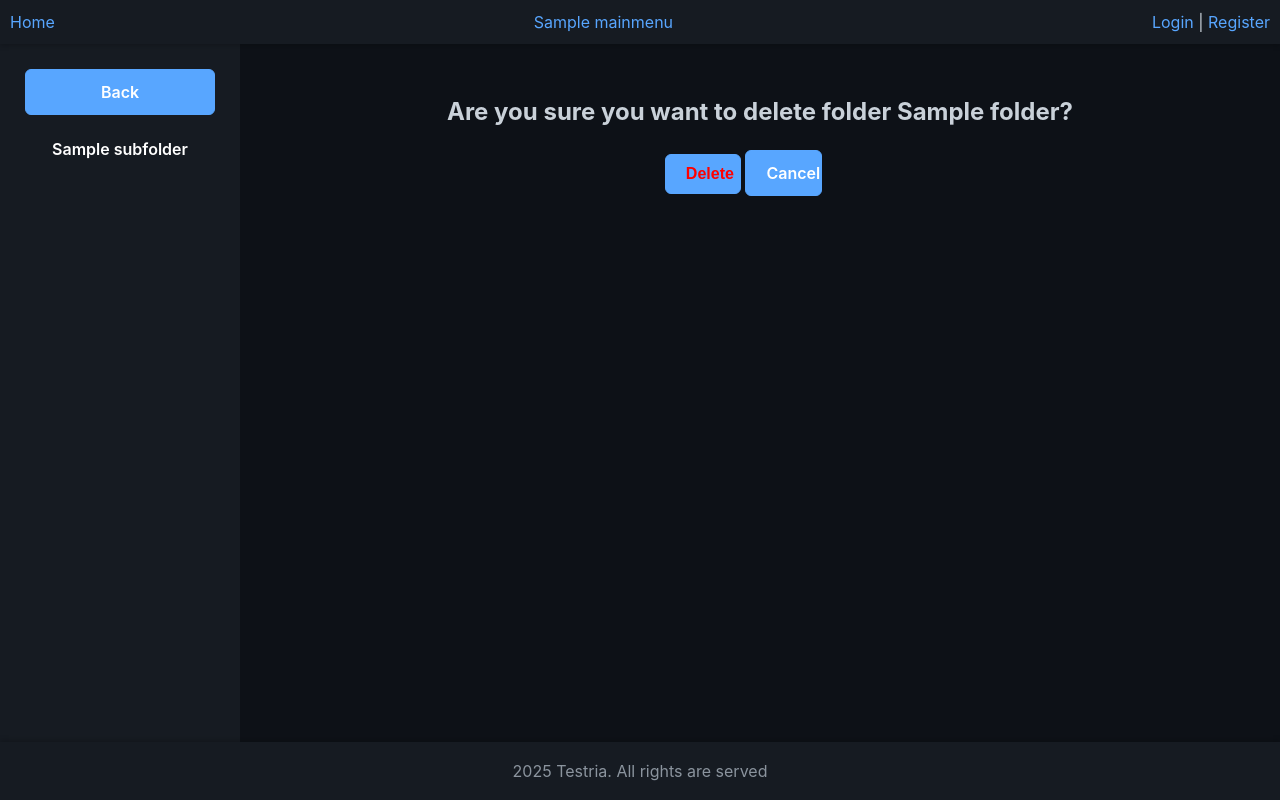
After one commit to vitaliminkouski/Testria, a Django app: template testria/mainapp/templates/mainapp/folder_delete_confirm.html in a window 1280 px wide. The commit adds this page. Run offline with Django 5.2, Linux system fonts and the light colour scheme; the template is opened without the code that fills it: most values are stand-ins (such as "Sample title", 1, 10 or a date in 2020).

Commit message:
implemented folders deletion

```diff
--- /dev/null
+++ b/testria/mainapp/templates/mainapp/folder_delete_confirm.html
@@ -0,0 +1,10 @@
+{% extends 'mainapp/folder_detail.html' %}
+
+{% block content %}
+<h2>Are you sure you want to delete folder {{ folder.name }}?</h2>
+<form method="post" class="folder-detail">
+    {% csrf_token %}
+    <input type="submit" class="btn btn-primary" style="color: red;" value="Delete">
+    <a href="{% url 'folder_detail' folder.pk %}" class="btn btn-primary">Cancel</a>
+</form>
+{% endblock %}
--- a/testria/mainapp/templates/mainapp/folder_detail.html
+++ b/testria/mainapp/templates/mainapp/folder_detail.html
@@ -15,6 +15,7 @@
 
 {% block content %}
 <h2>{{ folder }}</h2>
+<hr style="color: white; width: 100%;">
   {% if sets %}
     {% for set in sets %}
       <ul>
@@ -23,5 +24,7 @@
     {% endfor %}
   {% endif %}
 
-
+<a href="{% url 'create_subfolder' folder.pk %}" class="btn btn-primary">New folder here</a>
+<p></p>
+<a href="{% url 'delete_folder' folder.pk %}" class="btn btn-primary" style="color: red;">Delete folder</a>
 {% endblock %}
--- a/testria/mainapp/urls.py
+++ b/testria/mainapp/urls.py
@@ -4,6 +4,8 @@ from . import views
 
 urlpatterns = [
     path('', views.index, name='home'),
-    path('create-folder/', views.CreateFolderView.as_view(), name='create_folder'),
+    path('foldera/create/', views.CreateFolderView.as_view(), name='create_folder'),
     path('folders/<int:pk>/', views.FolderDetailView.as_view(), name='folder_detail'),
+    path('folders/<int:parent_folder_pk>/create/', views.CreateSubfolderView.as_view(), name='create_subfolder'),
+    path('folders/<int:pk>/delete/', views.DeleteFolderView.as_view(), name='delete_folder'),
 ]
```
Also changed, not shown: testria/mainapp/utils.py (added, +23 -0 lines).
